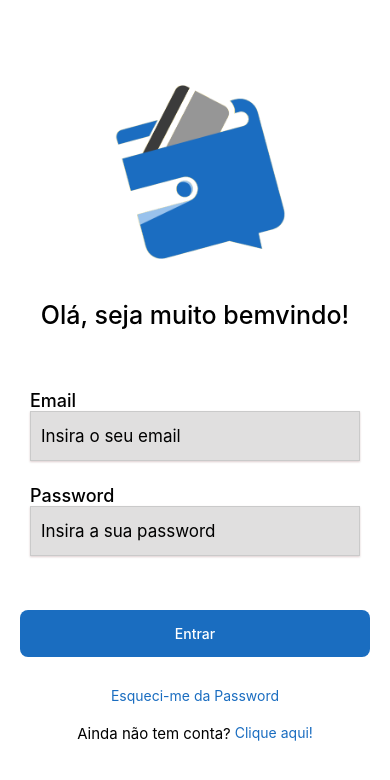
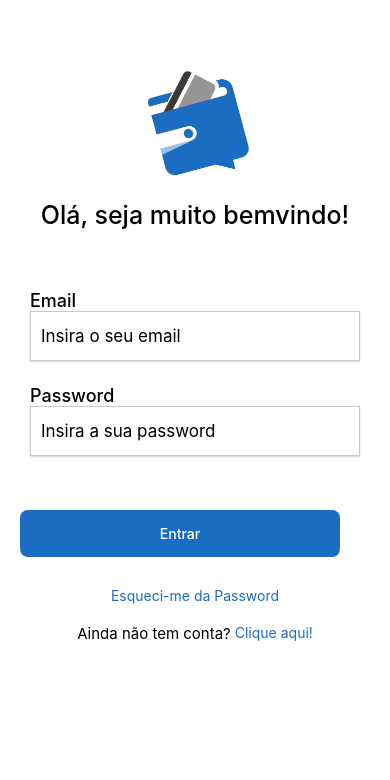
Before and after one commit to rafaelswr/ReactNative_Despesas, a React Native app in the folder 2.components/: screen /Login in a window 390 px wide. Shown: the top 780 px of the page. Built offline with nearby package versions, Linux system fonts and the light colour scheme.

Commit message:
useReducer to handle TextInput Focus in Login Page

```diff
--- a/2.components/components/MyButtons.jsx
+++ b/2.components/components/MyButtons.jsx
@@ -7,7 +7,7 @@ const MyButtons = (props) => {
         backgroundColor:props.isDisabled ? "grey":props.color,
         padding:15,
         borderRadius:props.radius ? props.radius : 8 ,
-        width:props.width,
+        width:props.width ? props.width : null,
         margin:10,
     };
 
--- a/2.components/screens/FirstPage.jsx
+++ b/2.components/screens/FirstPage.jsx
@@ -1,11 +1,12 @@
 import React from "react"
-import {View, Text,Image, StyleSheet} from "react-native"
+import {View, Text,Image,ScrollView, StyleSheet} from "react-native"
 import MyButtons from "../components/MyButtons";
 
 const FirstPage = ({props, navigation}) => {
     return(
+        <ScrollView showsVerticalScrollIndicator={false}>
             <View style={styles.imageContainer}>
-           <Image style={{width:300, height:300}} source={require("../assets/logoApp.jpg")}/>
+            <Image style={{width:200, height:200}} source={require("../assets/logoApp.jpg")}/>
             <Text style={styles.title}>MINHAS DESPESAS</Text>
             <Text style={styles.subtitle}> As suas contas num só lugar</Text>
             <View style={{marginVertical:40}}>
@@ -15,6 +16,7 @@ const FirstPage = ({props, navigation}) => {
                             onPress={() => {navigation.navigate('Registar')}}></MyButtons>
                 </View>
             </View>
+        </ScrollView>
     );
 }
 
--- a/2.components/screens/Login.jsx
+++ b/2.components/screens/Login.jsx
@@ -1,14 +1,25 @@
-import {useState} from "react";
+import {useState, useReducer} from "react";
 import * as React from 'react';
 import {View, Text,TextInput,ScrollView, StyleSheet,Image, Pressable} from "react-native";
 import MyButtons from "../components/MyButtons";
 import geralStyles from "../styles/geralStyles";
+import { loginReducer } from "../services/loginService";
 
-const Login = ({props, navigation}) => {
+const Login = ({ navigation }) => {
 
     const [password, setPassword] = useState("");
     const [email, setEmail] = useState("");
     const [validEmail, setValidEmail] = useState(true);
+
+    const [state, dispatch]= useReducer(loginReducer, {focusEmail:false, focusPassword:false});
+
+    const onFocusPassword = _ => dispatch({ type: 'focusPassword' });
+    const onFocusEmail  = _ => dispatch({type:"focusEmail"});
+    const onBlurPassword = _ => dispatch({ type: 'blurPassword' });
+    const onBlurEmail  = _ => dispatch({type:"blurEmail"});
+
+
+
 
     const onSubmitHandler = () => {
 
@@ -25,9 +36,9 @@ const Login = ({props, navigation}) => {
 
 
     return(
-        <ScrollView style={{flex:1, margin:10}}>
+        <ScrollView style={{flex:1, margin:10}} showsHorizontalScrollIndicator={false}>
             <View style={[styles.imageContainer]}>
-                <Image style={{width:250, height:250}} source={require("../assets/logoApp.jpg")}/>
+                <Image style={{width:150, height:150}} source={require("../assets/logoApp.jpg")}/>
             </View>
             <View>
                 <Text style={{fontSize:25,textAlign:"center", fontWeight:500}}>Olá, seja muito bemvindo!</Text>
@@ -36,22 +47,21 @@ const Login = ({props, navigation}) => {
                 <View style={{height:95}}>
                     <Text style={{fontSize:18,fontWeight:500}}>Email</Text>
                     <TextInput numberOfLines={1} autoComplete="off" autoCorrect={false}
-                    maxLength={50} value={email} keyboardType="email-address"  onChangeText={setEmail} placeholder="Insira o seu email"
-                        style={[styles.textInputContainer ,!validEmail && geralStyles.invalidInput]}/>
+                    maxLength={50} value={email} keyboardType="email-address" onBlur={onBlurEmail} onFocus={onFocusEmail}
+                    onChangeText={value=>{setValidEmail(true); setEmail(value);}} placeholder="Insira o seu email"
+                        style={[styles.textInputContainer ,!validEmail && geralStyles.invalidInput, state.focusEmail && geralStyles.inputFocused]}/>
                     {validEmail==false && <Text style={{color: 'red',fontWeight:"bold"}}>Por favor, insira um email válido</Text>}
                 </View>
                 <View style={{height:95}}>
                     <Text style={{fontSize:18, fontWeight:500}}>Password</Text>
                     <TextInput secureTextEntry numberOfLines={1} autoComplete="off" autoCorrect={false}
-                    maxLength={50} value={password}  onChangeText={setPassword} placeholder="Insira a sua password"
-                        style={styles.textInputContainer}></TextInput>
+                    maxLength={50} value={password} onFocus={onFocusPassword} onBlur={onBlurPassword} onChangeText={setPassword} placeholder="Insira a sua password"
+                        style={[styles.textInputContainer, state.focusPassword && geralStyles.inputFocused]}></TextInput>
                 </View>
             </View>
             <View style={{marginBottom:10}}>
-                <MyButtons //onPress={()=>onSubmitHandler()}
-                           onPress={() => {
-                            navigation.navigate('DrawerScreens')}}
-                           title="Entrar" width={350} color="#1a6dc0"></MyButtons>
+                <MyButtons onPress={()=>onSubmitHandler()}
+                           title="Entrar" width={320} color="#1a6dc0"></MyButtons>
             </View>
 
             <Pressable onPress={() => {navigation.navigate('NewPassword')}}>
@@ -98,7 +108,7 @@ const styles = StyleSheet.create({
         shadowOpacity: 0.2,
         shadowRadius: 2,
         elevation: 2,
-        backgroundColor:"#e0dfdf",
+        backgroundColor:"white",
         fontSize:17,
     }
 });
--- /dev/null
+++ b/2.components/services/loginService.js
@@ -0,0 +1,21 @@
+
+
+function loginReducer(state, action) {
+    switch (action.type) {
+        case "focusEmail":
+            return {...state, focusEmail: true };
+        case "focusPassword":
+            return {...state, focusPassword: true };
+        case "blurEmail":
+            return {...state, focusEmail:false};
+        case "blurPassword":
+            return {...state, focusPassword: false };
+        default:{
+            console.log("desconhecido na funcao reducer");
+        }
+    }
+}
+
+export {
+    loginReducer,
+};
```
Lines whose indentation alone changed are shown as unchanged.
